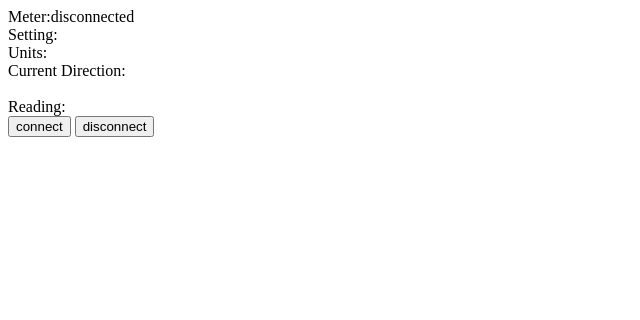
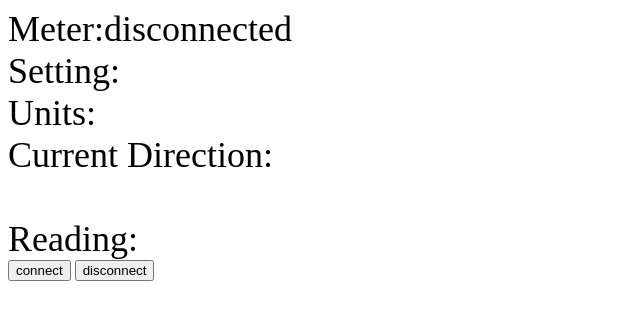
Before and after one commit to tigoe/TS04-Bluetooth-Meter, a plain HTML site: page index.html in a window 1280 px wide. Shown: the whole page, without its empty margins (0-640 px from the left). Drawn offline with Linux system fonts and the light colour scheme.

Commit message:
Update index.html

```diff
--- a/index.html
+++ b/index.html
@@ -5,7 +5,11 @@
   <title>General Tools ToolSmart TS-04 Multimeter</title>
   <script src='display.js'></script>
   <script src='ble-ts04.js'></script>
-
+  <style>
+    #display {
+      font-size: 36px;
+    }
+  </style>
 </head>
 
 <body>
@@ -17,8 +21,6 @@
       <label aria-live="polite">Current Direction:<output id='acDc'></output> </label><br>
       <output id='autoRange' aria-live="polite" ></output>
       <output id='hold' aria-live="polite"></output><br>
-  </div>
-  <div>
     <label aria-live="off">Reading: <output id='value'></label></output>
   </div>
   <button onClick='connect()'>connect</button>
```
